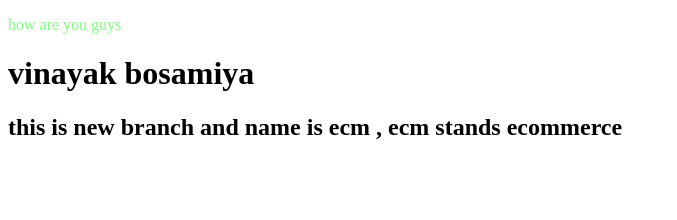
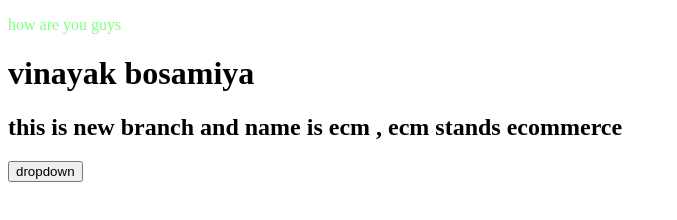
Before and after one commit to Vinaybosamiya/ecommerces, a plain HTML site: page index.html in a window 1280 px wide. Shown: the whole page, without its empty margins (0-677 px from the left). Drawn offline with Linux system fonts and the light colour scheme.

Commit message:
add btn dropdown

```diff
--- a/index.html
+++ b/index.html
@@ -10,5 +10,6 @@
     <p>how are you guys</p>
     <h1>vinayak bosamiya </h1>
     <h2>this is new branch and name is ecm , ecm stands ecommerce</h2>
+    <button>dropdown</button>
 </body>
 </html>
```
